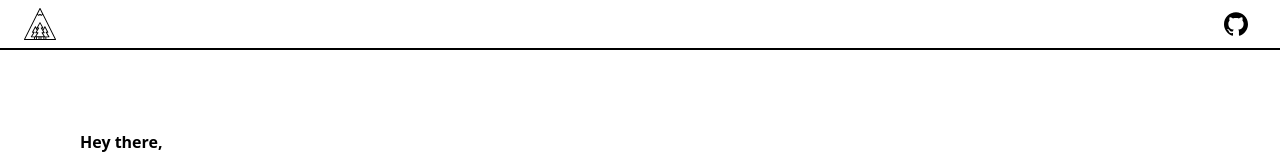
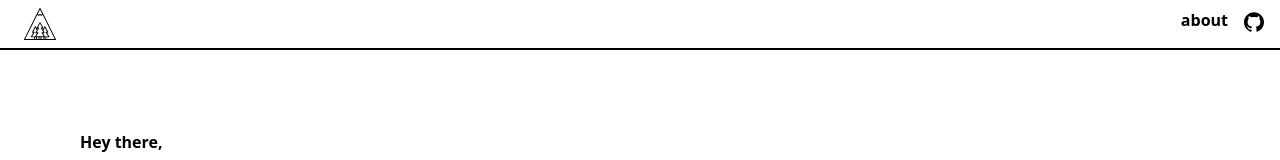
Before and after one commit to bhflm/germi, a Next.js app: page / in a window 1280 px wide. Shown: the top 160 px of the page. Built offline with nearby package versions, Linux system fonts and the light colour scheme.

Commit message:
little update

```diff
--- a/src/components/Layout/index.js
+++ /dev/null
@@ -1,26 +0,0 @@
-import React from "react";
-
-export const Layout = () => (
-    <div>
-      <h1 className="font-semibold ml-20 pt-20 text-left h-8 black">
-        Hey there,
-      </h1>
-      <div className="font-small mt-16 ml-20 text-left h-9 black">
-        <span>
-          I'm a software developer from Buenos Aires, Argentina.
-          <br></br>
-          <br></br>
-          Currently working as a remote contractor for <a className="font-semibold" target="_blank" href="https://grow.com">Grow</a>, an awesome Utah BI based company.
-          <br></br>
-          <br></br>
-          Oh, yes, I do not have good taste for design at all, I'm working on improving that (really).
-          <br></br>
-          <br></br>
-          But I'm interested in backend, security, and blockchain stuff, (I find the latter pretty awesome tbh).
-          <br></br>
-          <br></br>
-          Feel free to reach me <a className="font-semibold" href="mailto:germanbonin@gmail.com">here</a> anytime.
-        </span>
-      </div>
-    </div>
-);
--- a/src/components/Navbar/index.js
+++ b/src/components/Navbar/index.js
@@ -6,8 +6,11 @@ export const Navbar = () => (
           <img className="h-12 pt-2 pb-2" src="/mountain.svg" alt="mountain"/>
         </div>
         <nav className="flex space-between mx-r pt-2">
+          <a href="https://www.notion.so/German-Bonin-32f5076d93fc4acfa996e8a92f5dca08" target="_blank">
+              <span className="font-semibold px-4">about</span>
+          </a>
           <a href="https://github.com/bhflm" target="_blank">
-            <img className="h-8 pt-1 pb-1 px-4" src="/github.svg" alt="github logo"/>
+            <img className="h-8 pt-1 pb-2" src="/github.svg" alt="github logo"/>
           </a>
         </nav>
     </div>
--- a/src/pages/_app.js
+++ b/src/pages/_app.js
@@ -1,5 +1,4 @@
 import React from 'react';
-import { AppProps } from 'next/app';
 import "../../styles.css";
 
 function MyApp({ Component, pageProps }) {
--- a/src/pages/index.js
+++ b/src/pages/index.js
@@ -10,7 +10,28 @@ const Home = () => {
       <title>grmi notes</title>
     </Head>
     <Navbar/>
-    <Layout />
+    <div>
+      <h1 className="font-semibold ml-20 pt-20 text-left h-8 black">
+        Hey there,
+      </h1>
+      <div className="font-small mt-16 ml-20 text-left h-9 black">
+        <span>
+          I'm a software developer from Buenos Aires, Argentina.
+          <br></br>
+          <br></br>
+          Currently working as a remote contractor for <a className="font-semibold" target="_blank" href="https://grow.com">Grow</a>, an awesome Utah BI based company.
+          <br></br>
+          <br></br>
+          Oh, yes, I do not have good taste for design at all, I'm working on improving that (really).
+          <br></br>
+          <br></br>
+          But I'm interested in backend, security, and blockchain stuff, (I find the latter pretty awesome tbh).
+          <br></br>
+          <br></br>
+          Feel free to reach me <a className="font-semibold" href="mailto:germanbonin@gmail.com">here</a> anytime.
+        </span>
+      </div>
+    </div>
     </>
   );
 };
```
Also changed, not shown: 1 other file (tests, documents, lock files or other folders).
